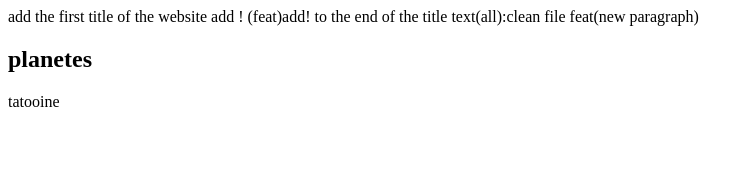
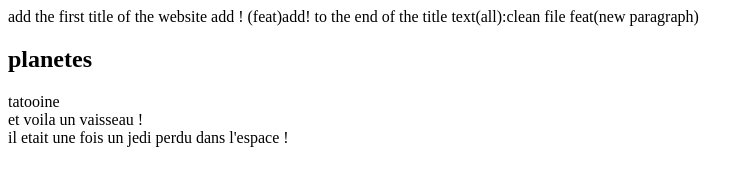
Before and after one commit to aissatakane9/formation-git-mastering-discover-githubr, a plain HTML site: page index.html in a window 1280 px wide. Shown: the whole page, without its empty margins (0-754 px from the left). Drawn offline with Linux system fonts and the light colour scheme.

```diff
--- a/index.html
+++ b/index.html
@@ -9,3 +9,9 @@
         tatooine
     </div>
 </div>
+<div>
+    et voila un vaisseau !
+</div>
+<div>
+    il etait une fois un jedi perdu dans l'espace !
+</div>
```
